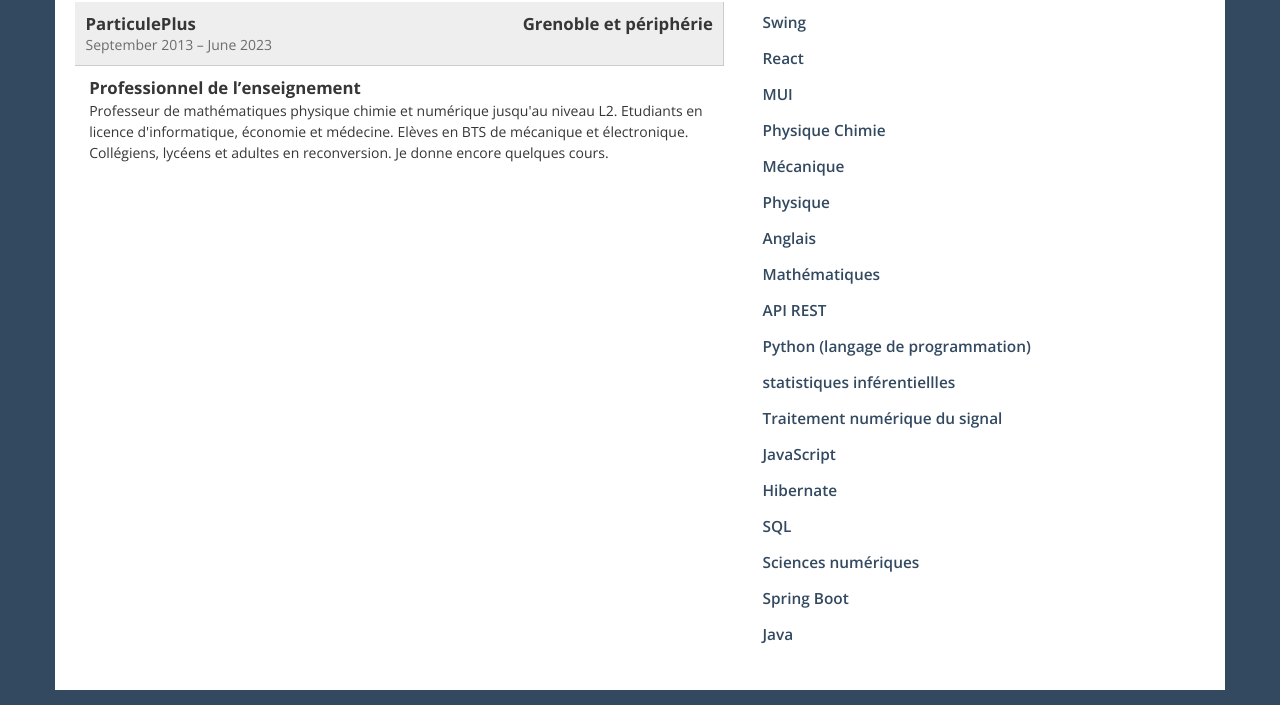
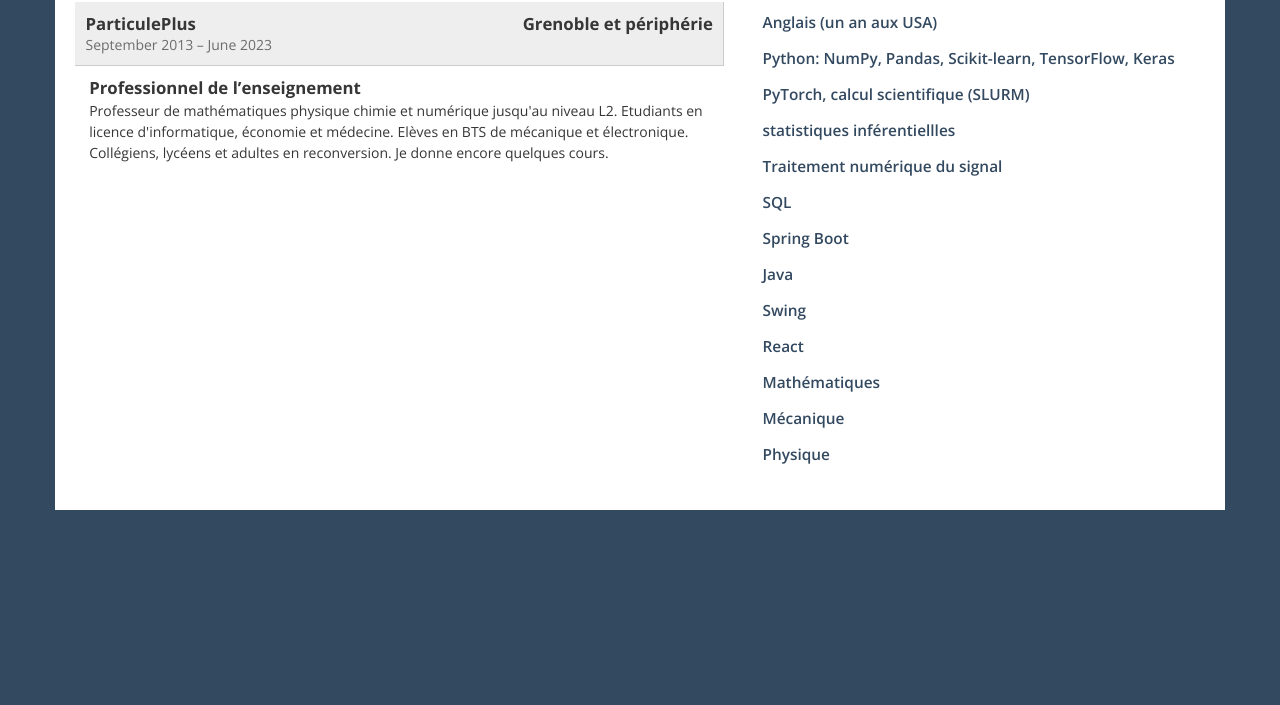
Before and after one commit to Krysalide/Krysalide.github.io, a plain HTML site: page index.html in a window 1280 px wide. Shown: the part 1044-1749 px from the top of the page. After the commit the page ends 1569 px from the top, so only its background shows below. Drawn offline with nearby package versions, Linux system fonts and the light colour scheme.

Commit message:
cleanup wip

```diff
--- a/index.html
+++ b/index.html
@@ -555,9 +555,22 @@ blockquote,
           <!-- SKILLS -->
           <div class="box">
             <h2><i class="fas fa-tasks ico"></i> Skills</h2>
+
+
+
             <div class="skills clearfix">
               <div class="item-skills">
-                  Swing
+                  Anglais (un an aux USA)
+
+              </div>
+              <div class="col-sm-offset-1 col-sm-12 clearfix">
+              </div>
+            </div>
+
+
+            <div class="skills clearfix">
+              <div class="item-skills">
+                  Python: NumPy, Pandas, Scikit-learn, TensorFlow, Keras
 
               </div>
               <div class="col-sm-offset-1 col-sm-12 clearfix">
@@ -565,71 +578,7 @@ blockquote,
             </div>
             <div class="skills clearfix">
               <div class="item-skills">
-                  React
-
-              </div>
-              <div class="col-sm-offset-1 col-sm-12 clearfix">
-              </div>
-            </div>
-            <div class="skills clearfix">
-              <div class="item-skills">
-                  MUI
-
-              </div>
-              <div class="col-sm-offset-1 col-sm-12 clearfix">
-              </div>
-            </div>
-            <div class="skills clearfix">
-              <div class="item-skills">
-                  Physique Chimie
-
-              </div>
-              <div class="col-sm-offset-1 col-sm-12 clearfix">
-              </div>
-            </div>
-            <div class="skills clearfix">
-              <div class="item-skills">
-                  Mécanique
-
-              </div>
-              <div class="col-sm-offset-1 col-sm-12 clearfix">
-              </div>
-            </div>
-            <div class="skills clearfix">
-              <div class="item-skills">
-                  Physique
-
-              </div>
-              <div class="col-sm-offset-1 col-sm-12 clearfix">
-              </div>
-            </div>
-            <div class="skills clearfix">
-              <div class="item-skills">
-                  Anglais
-
-              </div>
-              <div class="col-sm-offset-1 col-sm-12 clearfix">
-              </div>
-            </div>
-            <div class="skills clearfix">
-              <div class="item-skills">
-                  Mathématiques
-
-              </div>
-              <div class="col-sm-offset-1 col-sm-12 clearfix">
-              </div>
-            </div>
-            <div class="skills clearfix">
-              <div class="item-skills">
-                  API REST
-
-              </div>
-              <div class="col-sm-offset-1 col-sm-12 clearfix">
-              </div>
-            </div>
-            <div class="skills clearfix">
-              <div class="item-skills">
-                  Python (langage de programmation)
+                  PyTorch, calcul scientifique (SLURM)
 
               </div>
               <div class="col-sm-offset-1 col-sm-12 clearfix">
@@ -651,22 +600,8 @@ blockquote,
               <div class="col-sm-offset-1 col-sm-12 clearfix">
               </div>
             </div>
-            <div class="skills clearfix">
-              <div class="item-skills">
-                  JavaScript
 
-              </div>
-              <div class="col-sm-offset-1 col-sm-12 clearfix">
-              </div>
-            </div>
-            <div class="skills clearfix">
-              <div class="item-skills">
-                  Hibernate
 
-              </div>
-              <div class="col-sm-offset-1 col-sm-12 clearfix">
-              </div>
-            </div>
             <div class="skills clearfix">
               <div class="item-skills">
                   SQL
@@ -675,14 +610,7 @@ blockquote,
               <div class="col-sm-offset-1 col-sm-12 clearfix">
               </div>
             </div>
-            <div class="skills clearfix">
-              <div class="item-skills">
-                  Sciences numériques
 
-              </div>
-              <div class="col-sm-offset-1 col-sm-12 clearfix">
-              </div>
-            </div>
             <div class="skills clearfix">
               <div class="item-skills">
                   Spring Boot
@@ -699,6 +627,47 @@ blockquote,
               <div class="col-sm-offset-1 col-sm-12 clearfix">
               </div>
             </div>
+            <div class="skills clearfix">
+              <div class="item-skills">
+                  Swing
+
+              </div>
+              <div class="col-sm-offset-1 col-sm-12 clearfix">
+              </div>
+            </div>
+            <div class="skills clearfix">
+              <div class="item-skills">
+                  React
+
+              </div>
+              <div class="col-sm-offset-1 col-sm-12 clearfix">
+              </div>
+            </div>
+            <div class="skills clearfix">
+              <div class="item-skills">
+                  Mathématiques
+
+              </div>
+              <div class="col-sm-offset-1 col-sm-12 clearfix">
+              </div>
+            </div>
+
+            <div class="skills clearfix">
+              <div class="item-skills">
+                  Mécanique
+
+              </div>
+              <div class="col-sm-offset-1 col-sm-12 clearfix">
+              </div>
+            </div>
+            <div class="skills clearfix">
+              <div class="item-skills">
+                  Physique
+
+              </div>
+              <div class="col-sm-offset-1 col-sm-12 clearfix">
+              </div>
+            </div>
           </div>
         </div>
       </div>
```
Also changed, not shown: 1 other file.
